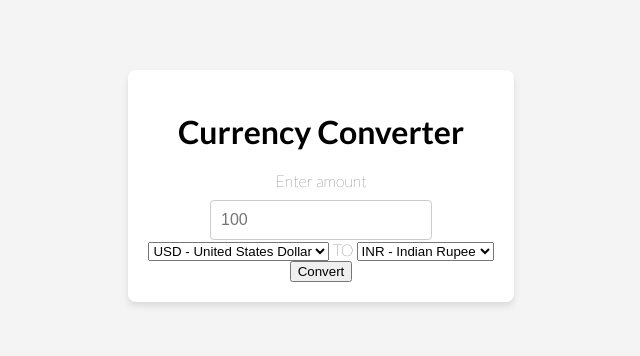
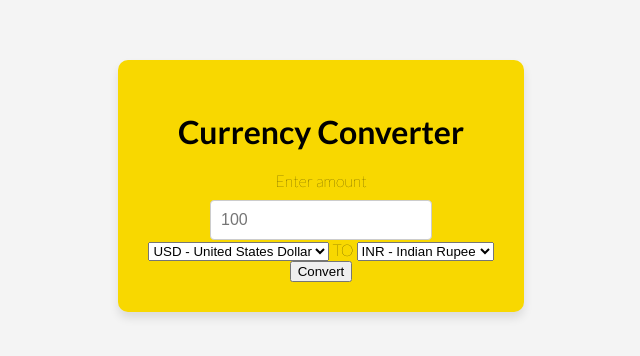
Before and after one commit to sonalikishan/currency-converter, a plain HTML site: page index.html in a window 1280 px wide. Shown: the part 214-570 px from the top of the page, without its empty margins (319-959 px from the left). Drawn offline with Linux system fonts and the light colour scheme.

Commit message:
5-added-background-color-and-styled-them

```diff
--- a/styles.css
+++ b/styles.css
@@ -14,10 +14,10 @@ body {
 
   .container {
     text-align: center;
-    background: white;
-    padding: 20px;
-    border-radius: 8px;
-    box-shadow: 0 4px 6px rgba(0, 0, 0, 0.1);
+    background: #F8D800;
+  padding: 30px;
+  border-radius: 10px;
+  box-shadow: 0 6px 10px rgba(0, 0, 0, 0.1);
   }
 
   h1 {
```
